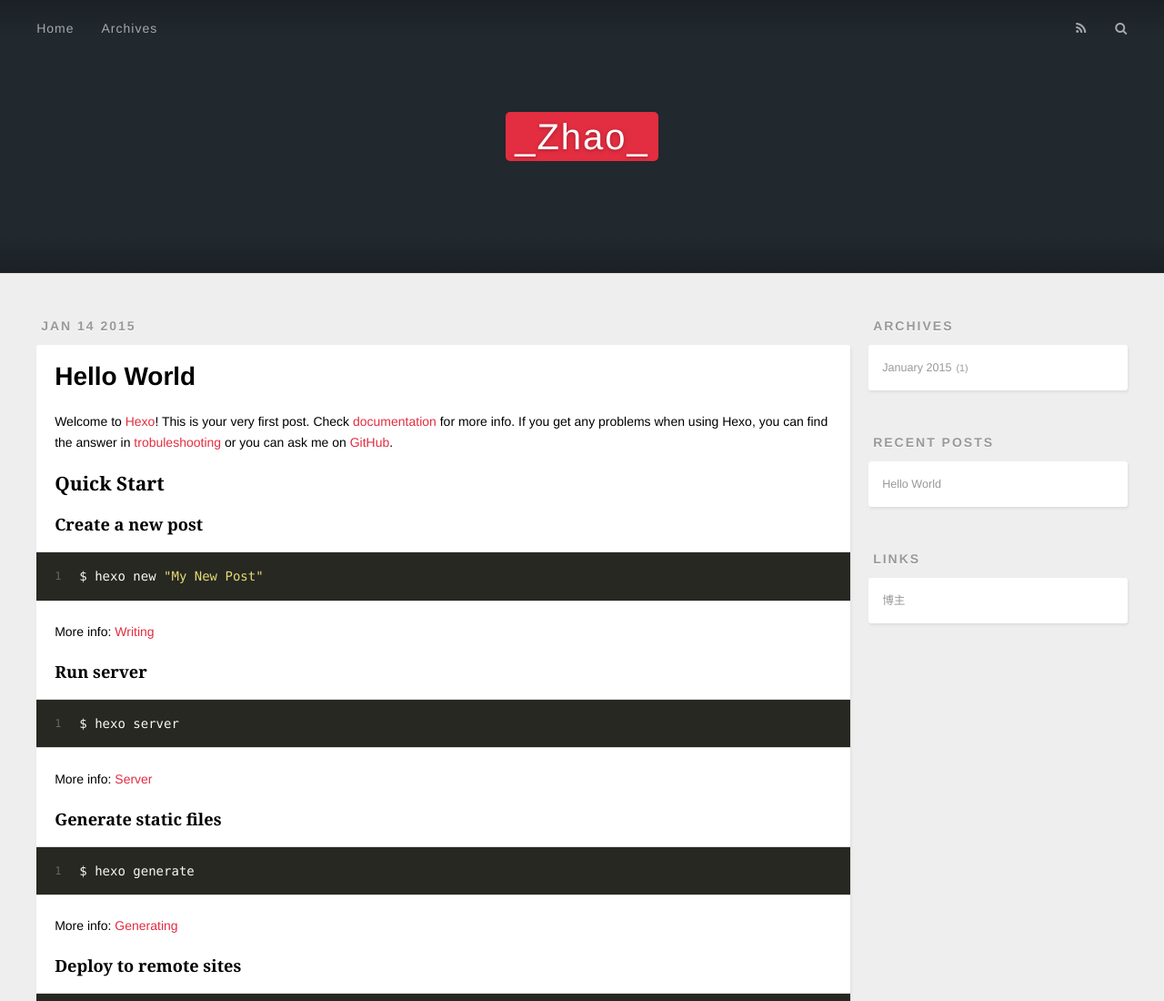
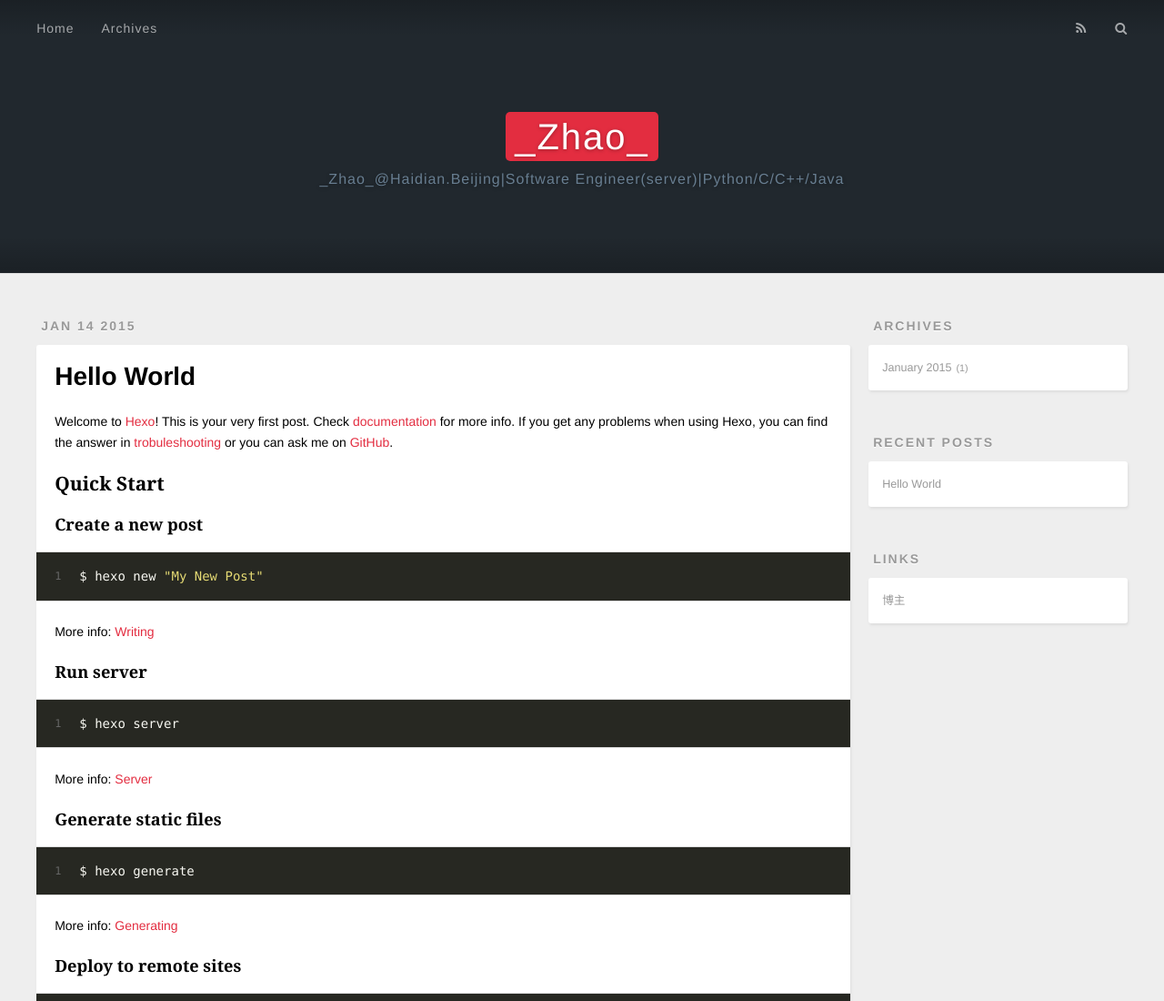
Before and after one commit to HITsZhao/HITsZhao.github.io, a plain HTML site: page 2015/01/14/hello-world/index.html in a window 1280 px wide. Shown: the top 1100 px of the page at 91% size. Drawn offline with nearby package versions, Linux system fonts and the light colour scheme.

Commit message:
Site updated: 2015-01-15 23:11:09

```diff
--- a/2015/01/14/hello-world/index.html
+++ b/2015/01/14/hello-world/index.html
@@ -40,6 +40,10 @@ Quick">
       <h1 id="logo-wrap">
         <a href="/" id="logo">_Zhao_</a>
       </h1>
+
+        <h2 id="subtitle-wrap">
+          <a href="/" id="subtitle">_Zhao_@Haidian.Beijing|Software Engineer(server)|Python/C/C++/Java</a>
+        </h2>
 
     </div>
     <div id="header-inner" class="inner">
```
Also changed, not shown: archives/2015/01/index.html (+4 -0 lines), archives/2015/index.html (+4 -0 lines), archives/index.html (+4 -0 lines), index.html (+4 -0 lines).
